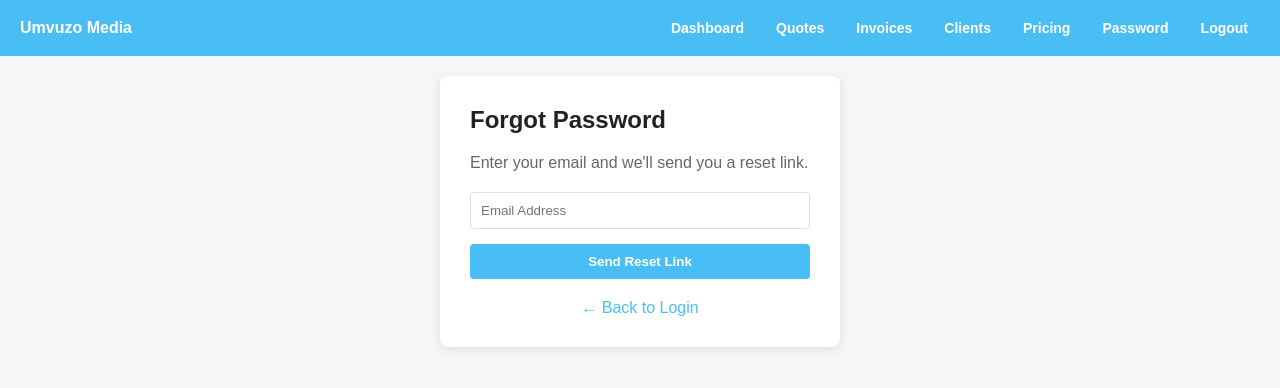
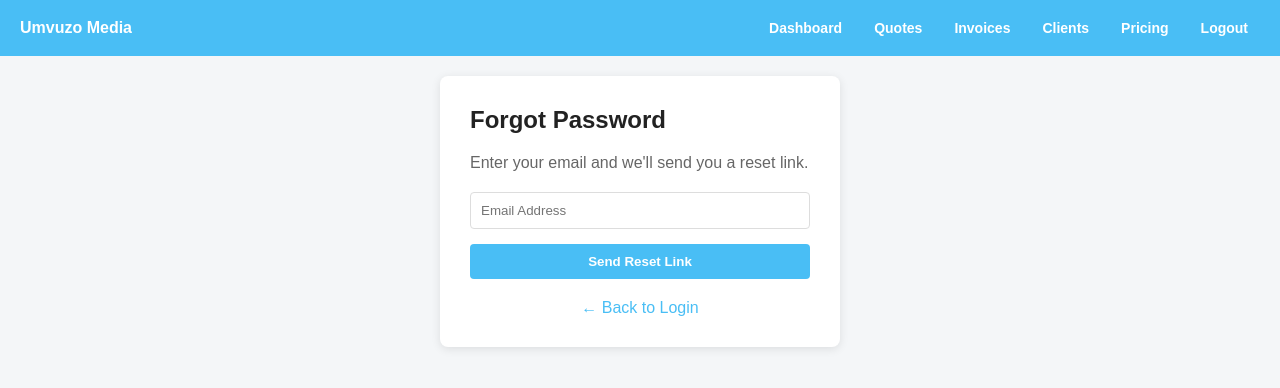
Before and after one commit to vusimasombuka/umvuzo-invoicing, a FastAPI app: page /forgot-password in a window 1280 px wide. Shown: the top 388 px of the page. Run offline with FastAPI, Linux system fonts and the light colour scheme.

Commit message:
remove reset password link

```diff
--- a/app/templates/base.html
+++ b/app/templates/base.html
@@ -173,7 +173,6 @@
     {% if current_user and current_user.role.value == 'admin' %}
     <a href="/users">Users</a>
     {% endif %}
-    <a href="/change-password">Password</a>
     <a href="/logout">Logout</a>
 </div>
 </div>
```
